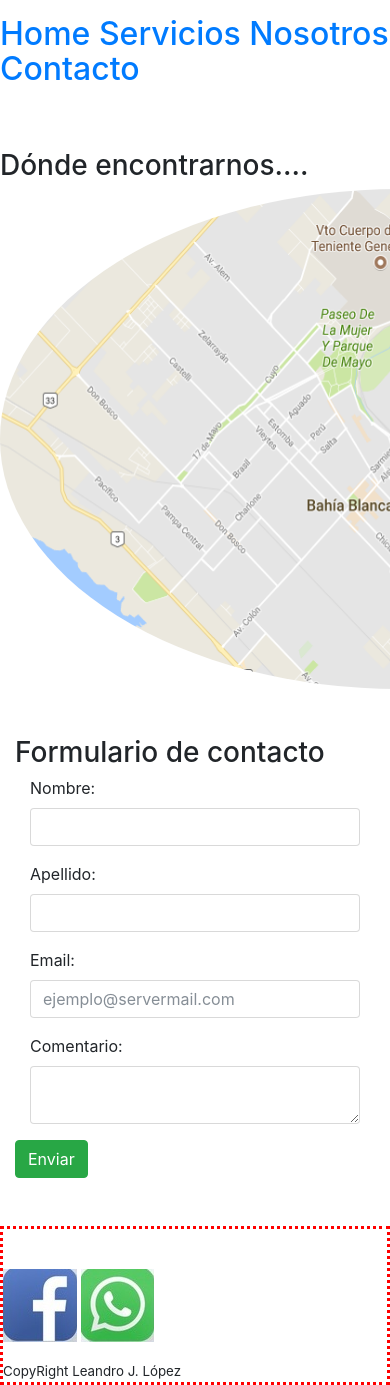
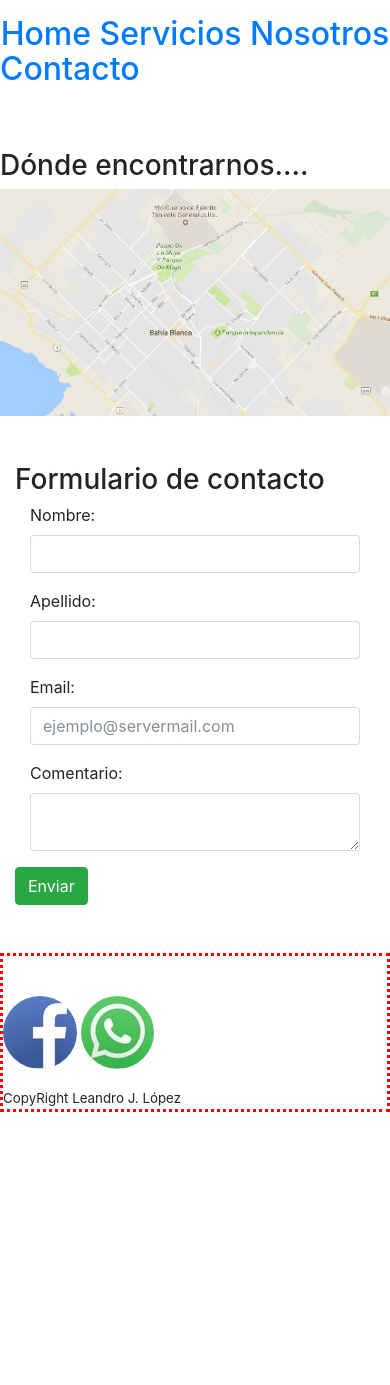
Before and after one commit to GaliLeo4444/Curso_wwweb, a PHP site: page /Contacto.html in a window 390 px wide; the page is wider, and only the part inside the window is pictured. After the commit the page ends 1112 px from the top of that part, so only its background shows below. Run offline with PHP 8.4, Linux system fonts and the light colour scheme; some libraries are stand-ins or nearby versions.

Commit message:
Responsive Design

```diff
--- a/Web_BahiaTecnologica-master/AcercaDe.html
+++ b/Web_BahiaTecnologica-master/AcercaDe.html
@@ -4,7 +4,8 @@
 <head>
      <title>Bahía Tecnológica - Quienes Somos</title><meta charset="UTF-8">
      <meta charset="UTF-8">
-     <meta name="viewport" content="width=device-width initial-scale=1"> <!--Para hacerlo respondive-->
+     <meta name="viewport" content="width=device-width initial-scale=1.0">
+     <link rel="stylesheet" href="CSS/Encabezado.css">
      <link rel="stylesheet" href="https://maxcdn.bootstrapcdn.com/bootstrap/4.0.0-beta/css/bootstrap.min.css" integrity="sha384-/Y6pD6FV/Vv2HJnA6t+vslU6fwYXjCFtcEpHbNJ0lyAFsXTsjBbfaDjzALeQsN6M" crossorigin="anonymous">
      <script src="https://code.jquery.com/jquery-3.2.1.slim.min.js" integrity="sha384-KJ3o2DKtIkvYIK3UENzmM7KCkRr/rE9/Qpg6aAZGJwFDMVNA/GpGFF93hXpG5KkN" crossorigin="anonymous"></script>
      <script src="https://cdnjs.cloudflare.com/ajax/libs/popper.js/1.11.0/umd/popper.min.js" integrity="sha384-b/U6ypiBEHpOf/4+1nzFpr53nxSS+GLCkfwBdFNTxtclqqenISfwAzpKaMNFNmj4" crossorigin="anonymous"></script>
--- a/Web_BahiaTecnologica-master/CSS/Encabezado.css
+++ b/Web_BahiaTecnologica-master/CSS/Encabezado.css
@@ -1,5 +1,15 @@
-<head>
-<style>
+.ClaseBody{
+        background-image: "images/Fondo.jpg";
+}
+
+.LetraComunacha{
+   color: #3F51B5;
+   font-size: em;
+   font-weight: bold;
+   text-align: left;
+}
+
+
 h1{
    color: #25b125;
    opacity: 0.5;
@@ -7,13 +17,19 @@
    font-weight: bold;
    text-align: center;
 }
+
 h2{
    color: red;
-         font-size: em;
+   font-size: 2em;
    font-weight: bold;
    text-align: center;
    text-align-last: justify;
    text-justify: distribute;
 }
-</style>
-</head>
+
+
+@media only screen and (max-width: 500px) {
+     body {
+           background-color: lightyellow;
+     }
+}
--- a/Web_BahiaTecnologica-master/Contacto.html
+++ b/Web_BahiaTecnologica-master/Contacto.html
@@ -4,11 +4,18 @@
 <head>
      <title>Bahía Tecnológica - Contacto</title><meta charset="UTF-8">
      <meta charset="UTF-8">
-     <meta name="viewport" content="width=device-width initial-scale=1"> <!--Para hacerlo respondive-->
+     <meta name="viewport" content="width=device-width initial-scale=1.0">
+     <link rel="stylesheet" href="CSS/Encabezado.css">
      <link rel="stylesheet" href="https://maxcdn.bootstrapcdn.com/bootstrap/4.0.0-beta/css/bootstrap.min.css" integrity="sha384-/Y6pD6FV/Vv2HJnA6t+vslU6fwYXjCFtcEpHbNJ0lyAFsXTsjBbfaDjzALeQsN6M" crossorigin="anonymous">
      <script src="https://code.jquery.com/jquery-3.2.1.slim.min.js" integrity="sha384-KJ3o2DKtIkvYIK3UENzmM7KCkRr/rE9/Qpg6aAZGJwFDMVNA/GpGFF93hXpG5KkN" crossorigin="anonymous"></script>
      <script src="https://cdnjs.cloudflare.com/ajax/libs/popper.js/1.11.0/umd/popper.min.js" integrity="sha384-b/U6ypiBEHpOf/4+1nzFpr53nxSS+GLCkfwBdFNTxtclqqenISfwAzpKaMNFNmj4" crossorigin="anonymous"></script>
      <script src="https://maxcdn.bootstrapcdn.com/bootstrap/4.0.0-beta/js/bootstrap.min.js" integrity="sha384-h0AbiXch4ZDo7tp9hKZ4TsHbi047NrKGLO3SEJAg45jXxnGIfYzk4Si90RDIqNm1" crossorigin="anonymous"></script>
+     <style>
+        img.pos {
+            width: 100%;
+            height: auto;
+        }
+     </style>
 </head>
 
 <body>
@@ -19,7 +26,7 @@
     <br>
     <br>
     <h3>Dónde encontrarnos....</h3>
-    <section><img src="images/Ubicacion.png" class="rounded-circle" width="800" height="500"></section>
+    <section><img class="pos" src="images/Ubicacion.png"></section>
     <br>
     <br>
     <div class="container"><h3>Formulario de contacto</h3>
@@ -57,9 +64,9 @@
     <br>
     <br>
     <a href="https://www.facebook.com/">
-        <img src="images/Icon_Facebook.jpg">
+        <img class="rounded-circle" src="images/Icon_Facebook.jpg">
     </a>
-    <img src="images/Icon_WhatsApp.jpg" alt="+54 9 (0291)15.....">
+    <img class="rounded-circle" src="images/Icon_WhatsApp.jpg" alt="+54 9 (0291)15.....">
     <br>
     <br>CopyRight Leandro J. López
 </footer>
```
Also changed, not shown: Web_BahiaTecnologica-master/Servicios.html (+10 -1 lines), Web_BahiaTecnologica-master/index.html (+5 -4 lines), Web_BahiaTecnologica-master/images/Fondo.jpg (added). Lines whose indentation alone changed are shown as unchanged.
